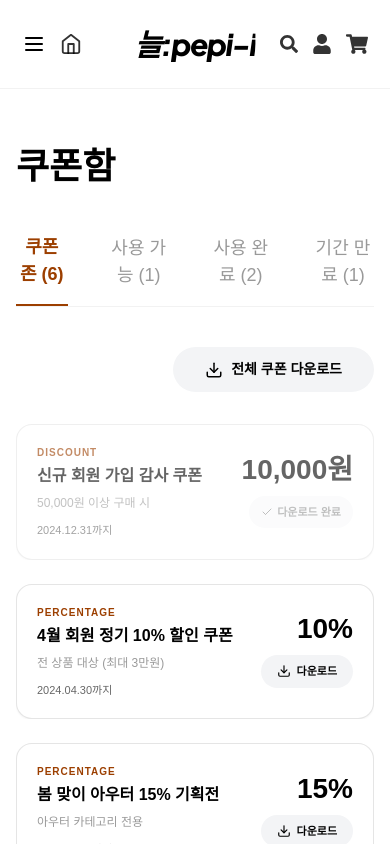
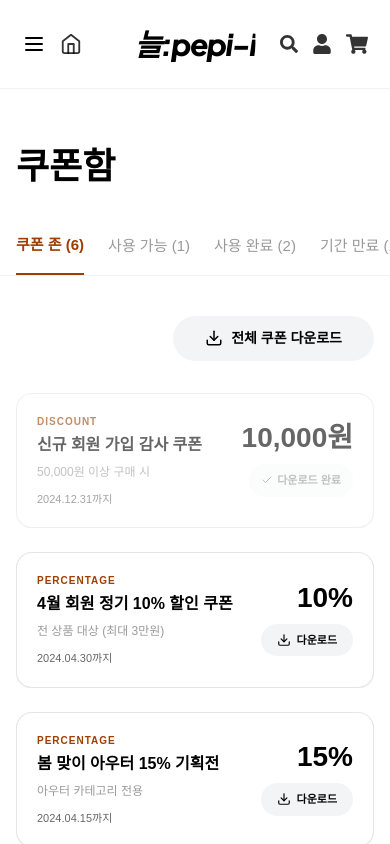
Before and after one commit to jjanga110279-del/pepi-A, a React (Vite) app: page /coupons in a window 390 px wide. Shown: the top 844 px of the page. Built offline with nearby package versions, Linux system fonts and the light colour scheme; a web font is replaced by a local one.

Commit message:
mobile: fix horizontal scroll and text wrapping for coupon tabs

```diff
--- a/src/pages/Coupons.jsx
+++ b/src/pages/Coupons.jsx
@@ -93,8 +93,8 @@ export default function Coupons() {
         <div className="flex-grow">
           <h1 className="text-[36px] font-bold text-[#000000] font-hei mb-10">쿠폰함</h1>
 
-          {/* Tabs */}
-          <nav className="flex gap-10 border-b border-black/5 mb-10">
+          {/* Tabs - Added horizontal scroll for mobile */}
+          <nav className="flex gap-6 md:gap-10 border-b border-black/5 mb-10 overflow-x-auto no-scrollbar -mx-4 px-4 md:mx-0 md:px-0">
             {['쿠폰 존', '사용 가능', '사용 완료', '기간 만료'].map((tab) => {
               let count = 0;
               if (tab === '쿠폰 존') count = allDownloadableCoupons.length;
@@ -106,7 +106,7 @@ export default function Coupons() {
                 <button
                   key={tab}
                   onClick={() => setCurrentTab(tab)}
-                  className={`pb-4 text-[18px] transition-all ${currentTab === tab ? 'font-bold text-[#9C3F00] border-b-2 border-[#9C3F00]' : 'font-medium text-black/40 hover:text-black'}`}
+                  className={`pb-4 text-[15px] md:text-[18px] transition-all whitespace-nowrap shrink-0 ${currentTab === tab ? 'font-bold text-[#9C3F00] border-b-2 border-[#9C3F00]' : 'font-medium text-black/40 hover:text-black'}`}
                 >
                   {tab} ({count})
                 </button>
```
